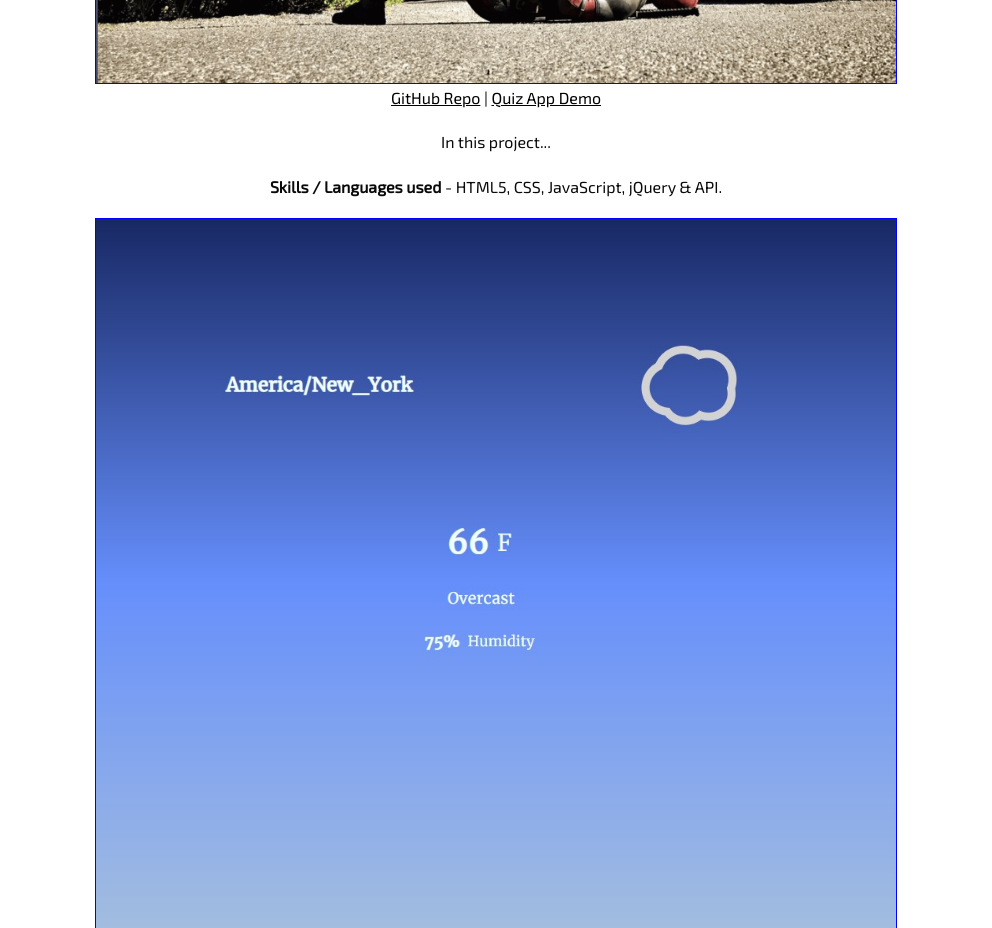
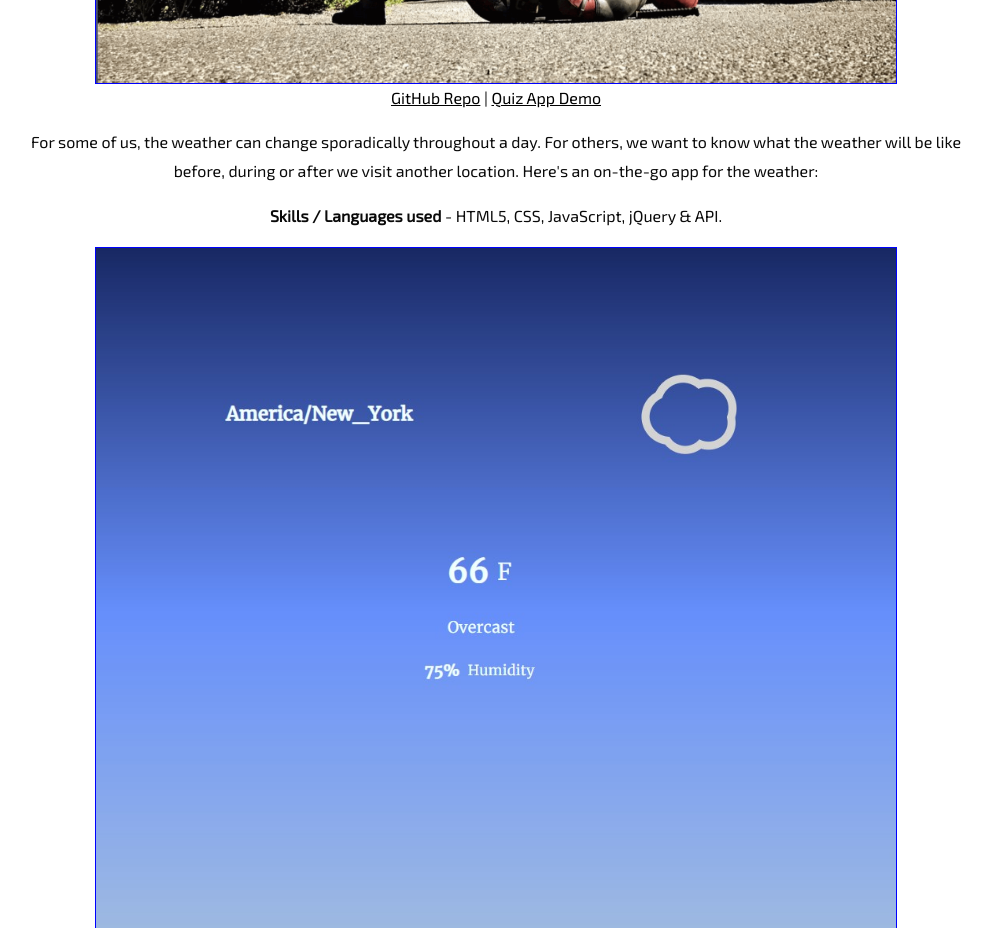
Before and after one commit to nickday67/Portfolio, a plain HTML site: page index.html in a window 1280 px wide. Shown: the part 1300-2228 px from the top of the page, without its empty margins (144-1136 px from the left). Drawn offline with nearby package versions, Linux system fonts and the light colour scheme.

Commit message:
Added project description

```diff
--- a/index.html
+++ b/index.html
@@ -49,7 +49,7 @@
             <span>&#124;</span>
             <a class="link-color" target="_blank" href="https://nickday67.github.io/WebApp/">Quiz App Demo</a>
             <br>
-            <p>In this project...</p>
+            <p>For some of us, the weather can change sporadically throughout a day. For others, we want to know what the weather will be like before, during or after we visit another location. Here's an on-the-go app for the weather:</p>
             <p><b>Skills / Languages used</b> - HTML5, CSS, JavaScript, jQuery & API.</p>
             <a target="_blank" href="https://github.com/nickday67/Dark-Sky-API-Weather-Project"><img class="image" src="Images/WeatherAppSS.jpg" alt="screenshot showing my weather app"></a>
             <a class="link-color" target="_blank" href="https://github.com/nickday67/Dark-Sky-API-Weather-Project">GitHub Repo</a>
```
